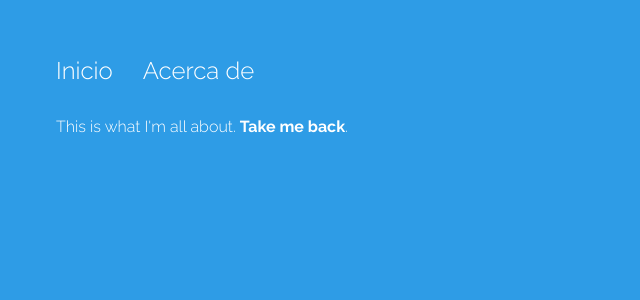
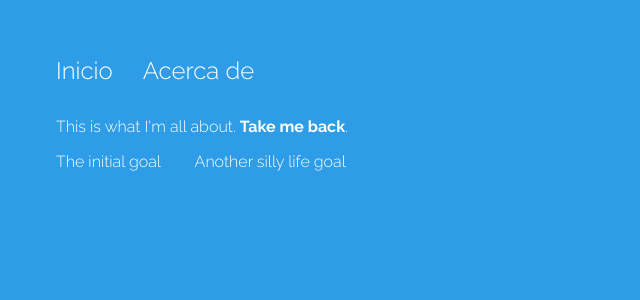
Before and after one commit to mieladik/ng5, an Angular app: page /about/48 in a window 1280 px wide. Shown: the top 300 px of the page, without its empty margins (0-640 px from the left). Built offline with nearby package versions, Linux system fonts and the light colour scheme.

Commit message:
ok
Signed-off-by: Pastor Monjas <mpmonjas@indra.es>

```diff
--- a/src/app/about/about.component.html
+++ b/src/app/about/about.component.html
@@ -1,3 +1,9 @@
 <p>
   This is what I'm all about. <a href="" (click)="sendMeHome()"><strong>Take me back</strong></a>.
 </p>
+
+<ul>
+  <li *ngFor="let goal of goals">
+    {{ goal }}
+  </li>
+</ul>
--- a/src/app/about/about.component.ts
+++ b/src/app/about/about.component.ts
@@ -2,6 +2,7 @@
 import { ActivatedRoute } from '@angular/router';
 import { Router } from '@angular/router';
 import { relative } from 'path';
+import { DataService } from '../data.service';
 
 @Component({
   selector: 'app-about',
@@ -10,11 +11,14 @@
 })
 export class AboutComponent implements OnInit {
 
-  constructor(private route: ActivatedRoute, private router: Router) {
+  goals: any;
+
+  constructor(private route: ActivatedRoute, private router: Router, private _data: DataService) {
     this.route.params.subscribe(res => console.log(res.id));
    }
 
   ngOnInit() {
+    this._data.goal.subscribe(res => this.goals = res);
   }
 
   sendMeHome() {
--- a/src/app/app.module.ts
+++ b/src/app/app.module.ts
@@ -1,6 +1,7 @@
 import { BrowserModule } from '@angular/platform-browser';
 import { NgModule } from '@angular/core';
 
+import { DataService } from './data.service';
 import { BrowserAnimationsModule } from '@angular/platform-browser/animations';
 import { FormsModule } from '@angular/forms';
 import { AppRoutingModule } from './app-routing.module';
@@ -21,7 +22,7 @@
     FormsModule,
     BrowserAnimationsModule
   ],
-  providers: [],
+  providers: [DataService],
   bootstrap: [AppComponent]
 })
 export class AppModule { }
--- a/src/app/data.service.ts
+++ b/src/app/data.service.ts
@@ -1,8 +1,17 @@
 import { Injectable } from '@angular/core';
+import { BehaviorSubject } from 'rxjs/BehaviorSubject';
 
 @Injectable()
+
 export class DataService {
+
+  private goals = new BehaviorSubject<any>(['The initial goal', 'Another silly life goal']);
+  goal = this.goals.asObservable();
 
   constructor() { }
 
+  changeGoal(goal) {
+    this.goals.next(this.goal);
+  }
+
 }
--- a/src/app/home/home.component.ts
+++ b/src/app/home/home.component.ts
@@ -1,5 +1,7 @@
 import { Component, ViewChild, AfterViewInit, ElementRef, OnInit } from '@angular/core';
 import { trigger, style, transition, animate, keyframes, query, stagger } from '@angular/animations';
+import { DataService } from '../data.service';
+
 @Component({
   selector: 'app-home',
   templateUrl: './home.component.html',
@@ -34,23 +36,26 @@
   itemCount: number;
   btnText = 'Add an Item';
   goalText = 'My first life goal';
-  goals = ['Mi primera meta en la vida.', 'Quiero escalar una montaña.', 'Esquiar en la nieve.'];
+  goals = [];
 
-  constructor() { }
+  constructor(private _data: DataService) { }
 
   ngOnInit() {
     this.itemCount = this.goals.length;
+    this._data.goal.subscribe(res => this.goals = res);
+    this._data.changeGoal(this.goals);
   }
 
   addItem() {
     this.goals.push(this.goalText);
     this.goalText = '';
     this.itemCount = this.goals.length;
-
+    this._data.changeGoal(this.goals);
   }
 
   removeItem(i) {
     this.goals.splice(i, 1);
     this.itemCount = this.goals.length;
+    this._data.changeGoal(this.goals);
   }
 }
```
